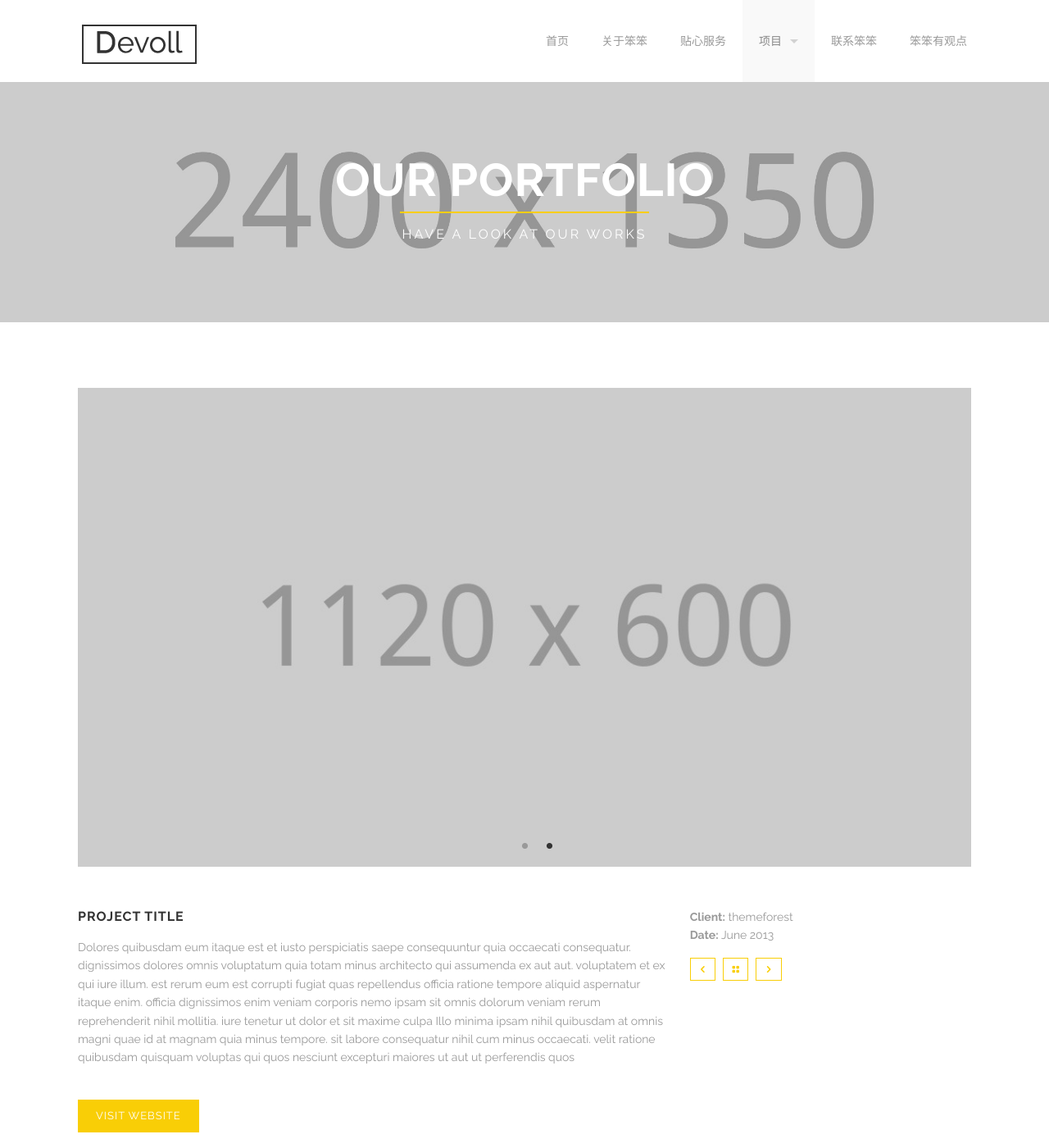
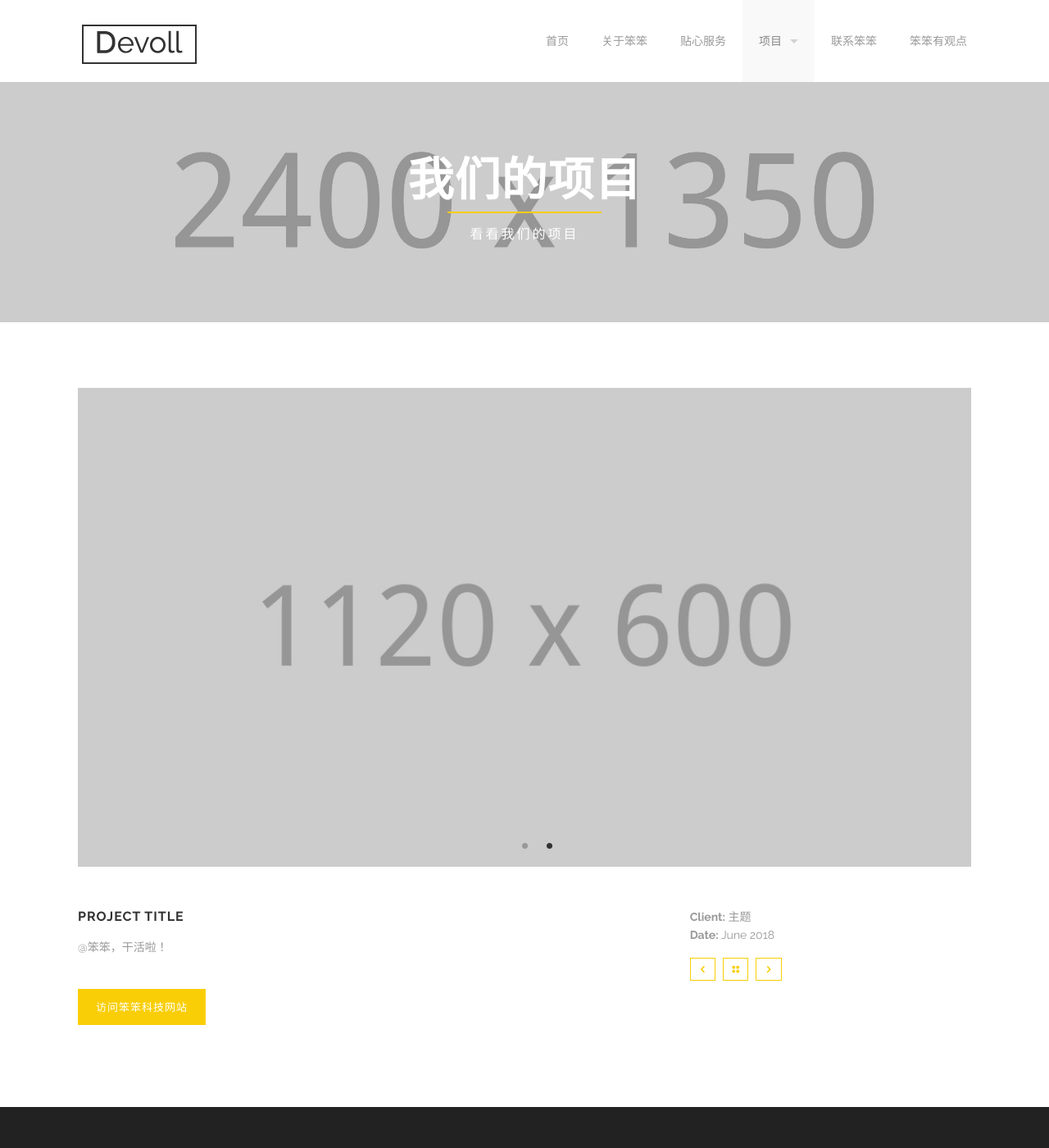
Before and after one commit to braveheart007/braveheart007.github.io, a Jekyll site: the page built from portfolio-item.html, in a window 1280 px wide and 1400 px high. Shown: the whole window at 82% size. Built offline with Jekyll 4.4.1, drawn with Linux system fonts in a browser that asks for light colours.

Commit message:
Update portfolio-item.html

```diff
--- a/portfolio-item.html
+++ b/portfolio-item.html
@@ -1,6 +1,6 @@
 ---
 layout: default
-title: Portfolio
+title: 完成项目
 section_id: portfolio
 ---
 
@@ -8,7 +8,7 @@ section_id: portfolio
 <div class='full parallax' style='background-image: url(images/@stock/portfolio-header-bg.jpg); color: #fff;'>
   <div class='row'>
     <div class='large-12 columns'>
-      {% include section-header.html title="Our portfolio" tagline="Have a look at our works" color="#fff" class="big" %}
+      {% include section-header.html title="我们的项目" tagline="看看我们的项目" color="#fff" class="big" %}
     </div>
   </div>
   <div class='four spacing'></div>
@@ -36,20 +36,20 @@ section_id: portfolio
     <div class='large-8 columns'>
       <h3>Project title</h3>
       <p>
-        Dolores quibusdam eum itaque est et iusto perspiciatis saepe consequuntur quia occaecati consequatur. dignissimos dolores omnis voluptatum quia totam minus architecto qui assumenda ex aut aut. voluptatem et ex qui iure illum. est rerum eum est corrupti fugiat quas repellendus officia ratione tempore aliquid aspernatur itaque enim. officia dignissimos enim veniam corporis nemo ipsam sit omnis dolorum veniam rerum reprehenderit nihil mollitia. iure tenetur ut dolor et sit maxime culpa Illo minima ipsam nihil quibusdam at omnis magni quae id at magnam quia minus tempore. sit labore consequatur nihil cum minus occaecati. velit ratione quibusdam quisquam voluptas qui quos nesciunt excepturi maiores ut aut ut perferendis quos
+        @笨笨，干活啦！
       </p>
       <div class='spacing'></div>
-      <a class='button small' href=''>Visit website</a>
+      <a class='button small' href=''>访问笨笨科技网站</a>
     </div>
     <div class='large-4 columns'>
       <ul class='info'>
         <li>
           <strong>Client:</strong>
-          themeforest
+          主题
         </li>
         <li>
           <strong>Date:</strong>
-          June 2013
+          June 2018
         </li>
         <li>
           <div class='spacing'></div>
```
